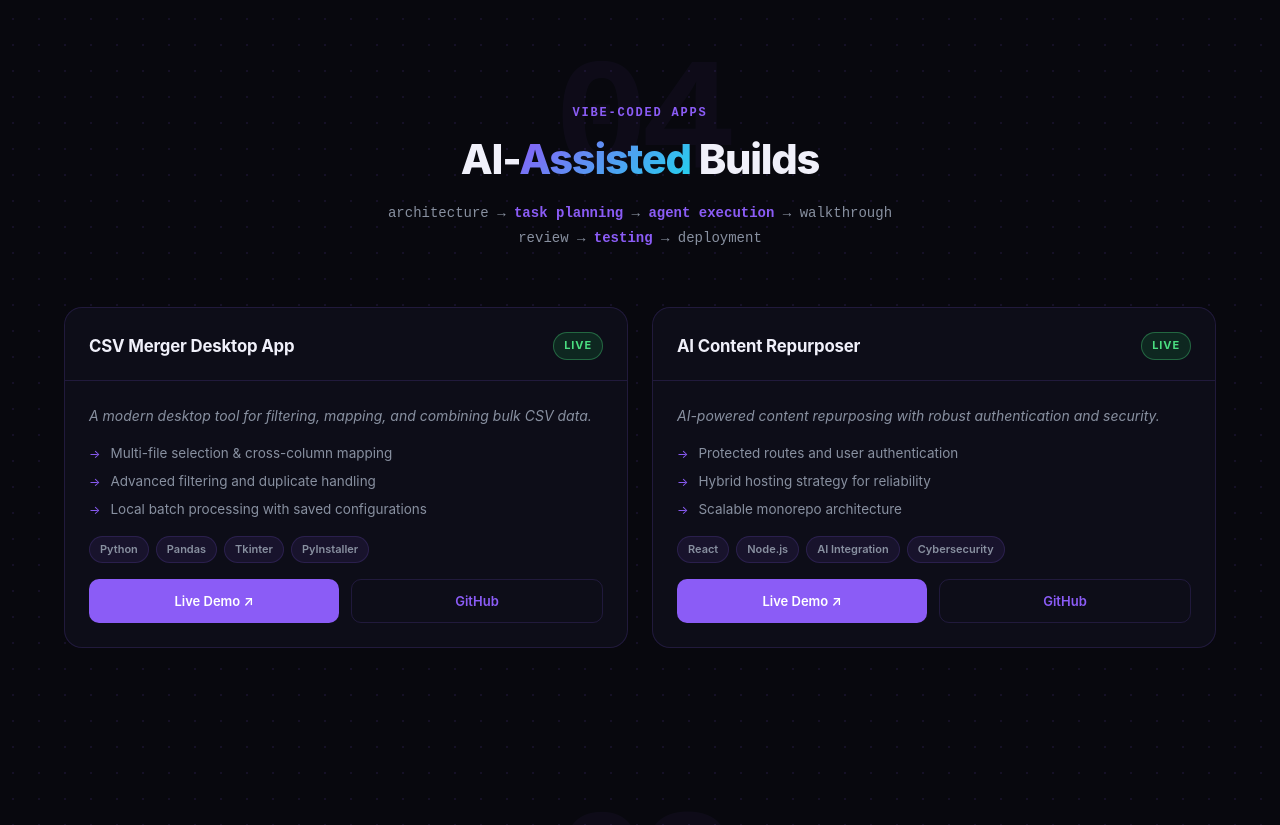
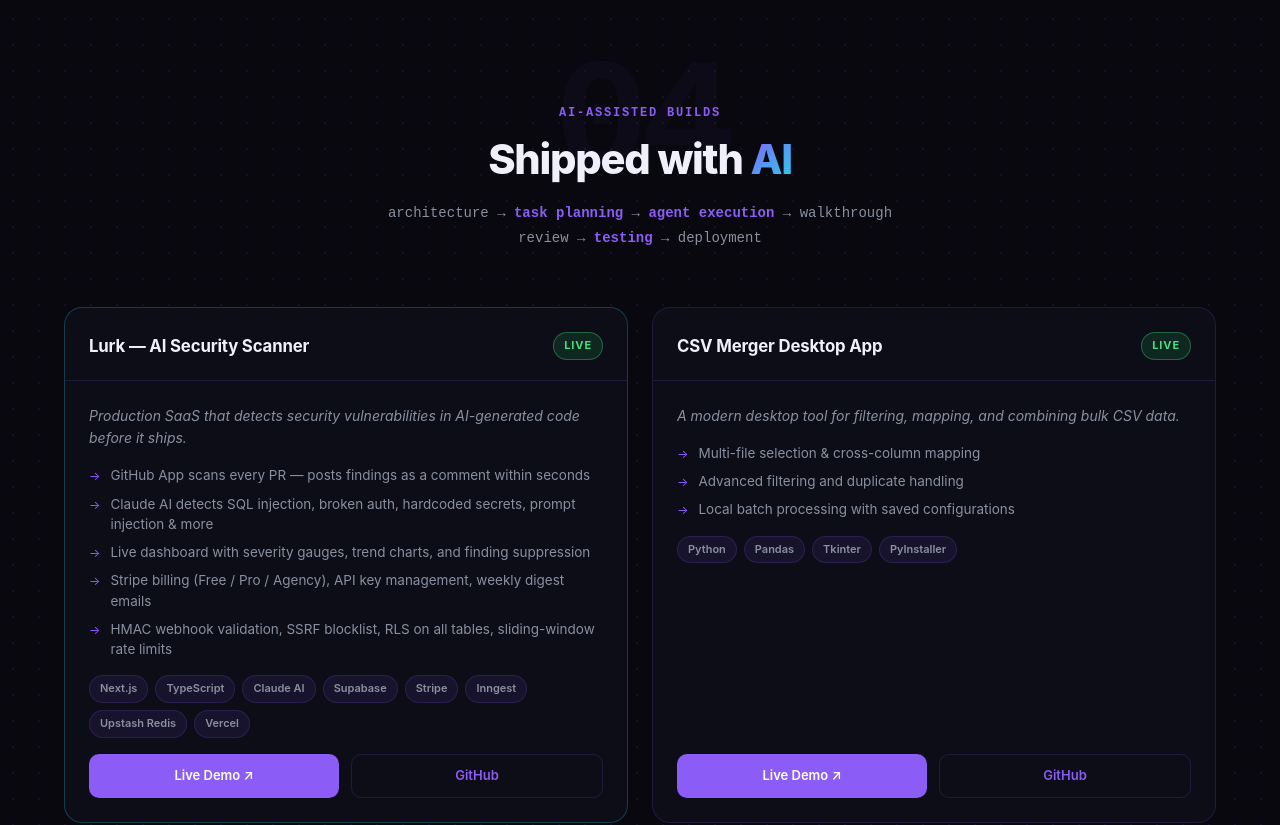
Before and after one commit to Mandip77/Portfolio, a React (Create React App) app: page / in a window 1280 px wide. Shown: the part 4180-5005 px from the top of the page. Built offline with nearby package versions, Linux system fonts and the light colour scheme; no server answers.

Commit message:
feat: replace AI Content Repurposer with Lurk security scanner project

```diff
--- a/src/components/VibeCodedApps.js
+++ b/src/components/VibeCodedApps.js
@@ -69,7 +69,7 @@
 
 const Card = styled(motion.div)`
   background: ${({ theme }) => theme.cardBg};
-  border: 1px solid ${({ theme }) => theme.cardBorder};
+  border: 1px solid ${({ $accent, theme }) => $accent ? `${$accent}40` : theme.cardBorder};
   border-radius: 18px;
   overflow: hidden;
   backdrop-filter: blur(14px);
@@ -78,9 +78,9 @@
   transition: border-color 0.25s ease, transform 0.25s ease, box-shadow 0.25s ease;
 
   &:hover {
-    border-color: ${({ theme }) => theme.accent};
+    border-color: ${({ $accent, theme }) => $accent || theme.accent};
     transform: translateY(-6px);
-    box-shadow: 0 16px 40px ${({ theme }) => theme.glowColor};
+    box-shadow: 0 16px 40px ${({ $accent, theme }) => $accent ? `${$accent}40` : theme.glowColor};
   }
 `;
 
@@ -234,6 +234,22 @@
 
 const apps = [
   {
+    title: 'Lurk — AI Security Scanner',
+    tagline: 'Production SaaS that detects security vulnerabilities in AI-generated code before it ships.',
+    status: 'Live',
+    accent: '#22d3ee',
+    highlights: [
+      'GitHub App scans every PR — posts findings as a comment within seconds',
+      'Claude AI detects SQL injection, broken auth, hardcoded secrets, prompt injection & more',
+      'Live dashboard with severity gauges, trend charts, and finding suppression',
+      'Stripe billing (Free / Pro / Agency), API key management, weekly digest emails',
+      'HMAC webhook validation, SSRF blocklist, RLS on all tables, sliding-window rate limits',
+    ],
+    techStack: ['Next.js', 'TypeScript', 'Claude AI', 'Supabase', 'Stripe', 'Inngest', 'Upstash Redis', 'Vercel'],
+    liveUrl: 'https://lurk-cyan.vercel.app',
+    repoUrl: 'https://github.com/Mandip77/Lurk',
+  },
+  {
     title: 'CSV Merger Desktop App',
     tagline: 'A modern desktop tool for filtering, mapping, and combining bulk CSV data.',
     status: 'Live',
@@ -245,19 +261,6 @@
     techStack: ['Python', 'Pandas', 'Tkinter', 'PyInstaller'],
     liveUrl: 'https://mandip77.github.io/csv-merger/',
     repoUrl: 'https://github.com/Mandip77/csv-merger',
-  },
-  {
-    title: 'AI Content Repurposer',
-    tagline: 'AI-powered content repurposing with robust authentication and security.',
-    status: 'Live',
-    highlights: [
-      'Protected routes and user authentication',
-      'Hybrid hosting strategy for reliability',
-      'Scalable monorepo architecture',
-    ],
-    techStack: ['React', 'Node.js', 'AI Integration', 'Cybersecurity'],
-    liveUrl: 'https://vibe-coding-apps.vercel.app/',
-    repoUrl: 'https://github.com/Mandip77/Vibe-Coding-Apps',
   },
 ];
 
@@ -284,9 +287,9 @@
     >
       <Inner>
         <Header data-num="04">
-          <SectionLabel>Vibe-Coded Apps</SectionLabel>
+          <SectionLabel>AI-Assisted Builds</SectionLabel>
           <Heading>
-            AI-<GradientSpan>Assisted</GradientSpan> Builds
+            Shipped with <GradientSpan>AI</GradientSpan>
           </Heading>
         </Header>
         <Intro>
@@ -295,7 +298,7 @@
 
         <Grid variants={containerVariants}>
           {apps.map((app) => (
-            <Card key={app.title} variants={itemVariant}>
+            <Card key={app.title} variants={itemVariant} $accent={app.accent}>
               <CardTop>
                 <CardTitle>{app.title}</CardTitle>
                 <StatusBadge status={app.status}>{app.status}</StatusBadge>
```
